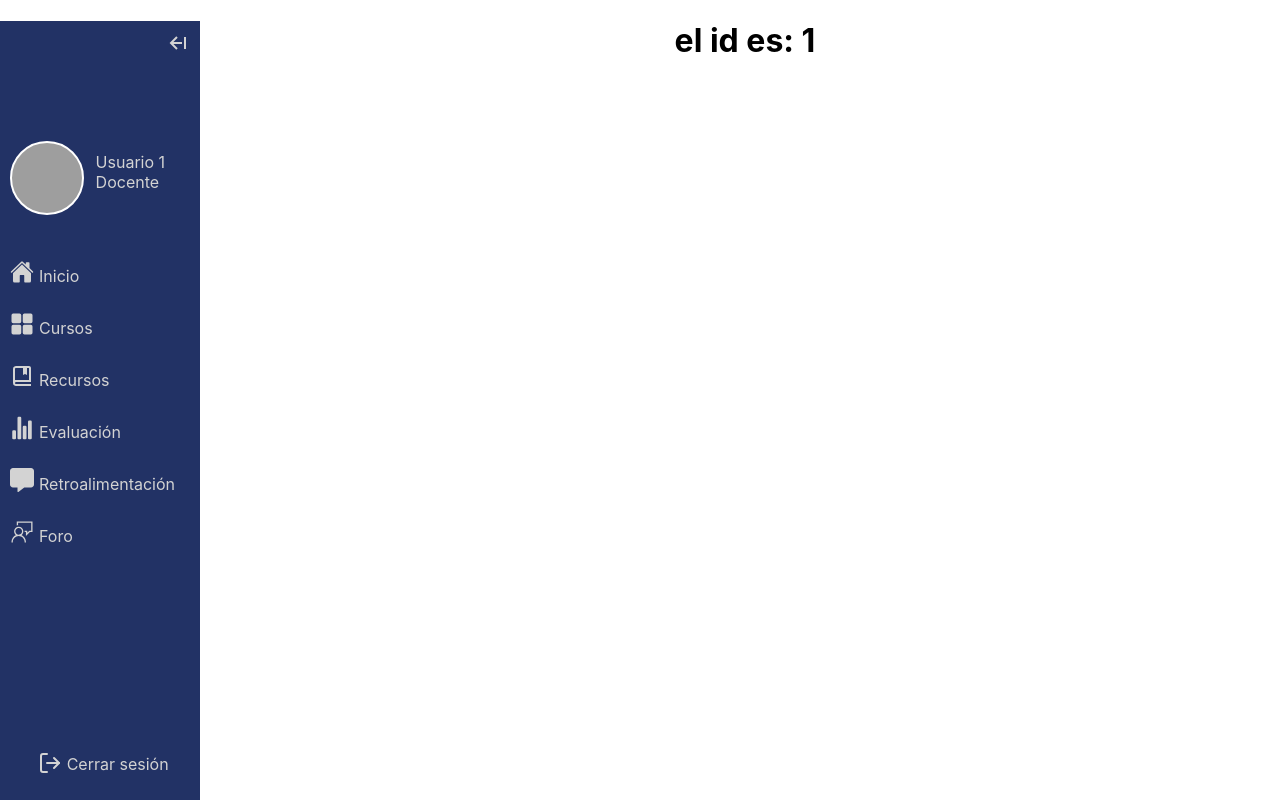
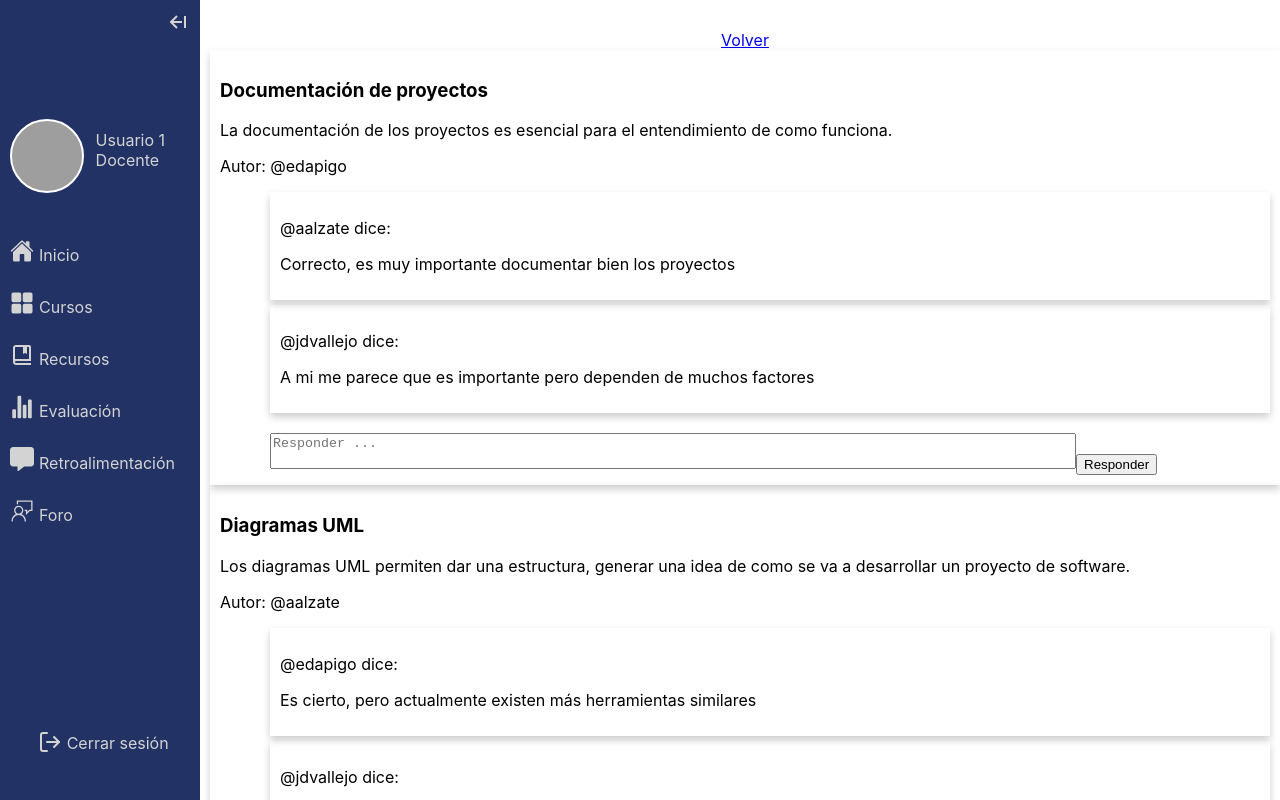
Before and after one commit to Aalzate95/Iot-cloud-front, a React (Create React App) app: page /foro/1 in a window 1280 px wide. Shown: the top 800 px of the page. Built offline with nearby package versions, Linux system fonts and the light colour scheme; grey boxes are pictures that could not be loaded.

Commit message:
Estructura foro y renderizado

```diff
--- /dev/null
+++ b/src/data/dataForo.json
@@ -0,0 +1,142 @@
+{
+    "prev":"",
+    "next":"",
+    "results":[
+        {
+            "id":1,
+            "title":"Ingenieria de Software II",
+            "description":"Foro para el curso de Ingenieria de Software II de la ESPOL.",
+            "user":"Alexander Alzate",
+            "courses":[2,1],
+            "deleted":false,
+            "creationDate":"",
+            "updateDate":"",
+            "topics":[
+                {
+                    "id":"11",
+                    "title":"Documentación de proyectos",
+                    "description":"La documentación de los proyectos es esencial para el entendimiento de como funciona.",
+                    "user":"edapigo",
+                    "deleted":false,
+                    "creationDate":"16/05/2021",
+                    "updateDate":"16/05/2021",
+                    "replies":[
+                        {
+                            "id":"111",
+                            "content":"Correcto, es muy importante documentar bien los proyectos",
+                            "creationDate":"16/05/2021",
+                            "updateDate":"16/05/2021",
+                            "deleted":false,
+                            "user":"aalzate"
+                        },
+                        {
+                            "id":"112",
+                            "content":"A mi me parece que es importante pero dependen de muchos factores",
+                            "creationDate":"16/05/2021",
+                            "updateDate":"16/05/2021",
+                            "deleted":false,
+                            "user":"jdvallejo"
+                        }
+                    ]
+
+                },
+                {
+                    "id":"12",
+                    "title":"Diagramas UML",
+                    "description":"Los diagramas UML permiten dar una estructura, generar una idea de como se va a desarrollar un proyecto de software.",
+                    "user":"aalzate",
+                    "deleted":false,
+                    "creationDate":"22/05/2021",
+                    "updateDate":"22/05/2021",
+                    "replies":[
+                        {
+                            "id":"121",
+                            "content":"Es cierto, pero actualmente existen más herramientas similares",
+                            "creationDate":"22/05/2021",
+                            "updateDate":"22/05/2021",
+                            "deleted":false,
+                            "user":"edapigo"
+                        },
+                        {
+                            "id":"122",
+                            "content":"@edapigo, por favor mencionalas o danos fuentes de información para buscarlas e implementarlas",
+                            "creationDate":"22/05/2021",
+                            "updateDate":"22/05/2021",
+                            "deleted":false,
+                            "user":"jdvallejo"
+                        },
+                        {
+                            "id":"123",
+                            "content":"LA VENIDA DEL SEÑOR ESTA CERCA",
+                            "creationDate":"22/05/2021",
+                            "updateDate":"22/05/2021",
+                            "deleted":false,
+                            "user":"user666"
+                        }
+                    ]
+                }
+            ]
+        },
+        {
+            "id":2,
+            "title":"Estructura de datos",
+            "description":"Foro para el curso de Estructura de datos",
+            "courses":[2,3],
+            "user":"Juliana Guerrero",
+            "deleted":false,
+            "creationDate":"",
+            "updateDate":"",
+            "topics":[
+                {
+                    "id":"21",
+                    "title":"Recursividad y aplicación en situaciones reales",
+                    "description":"Las funciones recursivas, ¿por qué usarlas?",
+                    "user":"edapigo",
+                    "replies":[
+                        {
+                            "id":"211",
+                            "content":"",
+                            "creationDate":"",
+                            "updateDate":"",
+                            "deleted":"",
+                            "user":""
+                        },
+                        {
+                            "id":"212",
+                            "content":"",
+                            "creationDate":"",
+                            "updateDate":"",
+                            "deleted":"",
+                            "user":""
+                        }
+                    ]
+
+                },
+                {
+                    "id":"22",
+                    "title":"LinkedList mejores practicas",
+                    "description":"Como y cuando utilizar listas anidadas",
+                    "user":"CarlosJTovar",
+                    "replies":[
+                        {
+                            "id":"221",
+                            "content":"",
+                            "creationDate":"",
+                            "updateDate":"",
+                            "deleted":"",
+                            "user":""
+                        },
+                        {
+                            "id":"222",
+                            "content":"",
+                            "creationDate":"",
+                            "updateDate":"",
+                            "deleted":"",
+                            "user":""
+                        }
+                    ]
+                }
+            ]
+        }
+    ]
+}
--- a/src/views/foro/Foro.js
+++ b/src/views/foro/Foro.js
@@ -1,60 +1,15 @@
 import React,{useState,useEffect} from "react";
 import "./Foro.css";
 import { Link } from "react-router-dom";
-
-const data = {
-    prev:"",
-    next:"",
-    results:[
-        {
-            id:1,
-            title:"Ingenieria de Software II",
-            description:"Foro para el curso de Ingenieria de Software II de la ESPOL.",
-            user:"Alexander Alzate",
-            courses:[2,1],
-            topics:[
-                {
-                    id:"",
-                    title:"",
-                    description:"",
-                    user:"",
-                    replies:[
-                        {
-                            id:"",
-                            content:"",
-                            creationDate:"",
-                            updateDate:"",
-                            deleted:"",
-                            user:""
-                        },
-                        {
-                            id:"",
-                            content:"",
-                            creationDate:"",
-                            updateDate:"",
-                            deleted:"",
-                            user:""
-                        }
-                    ]
-
-                },
-                {
-                    title:"",
-                    description:"",
-                    creator:"",
-                }
-            ]
-        }
-    ]
-};
+import dataForo from "../../data/dataForo.json";
 
 const Foro = () => {
     const[foros, setForos] = useState([]);
     /* const history = useHistory(); */
 
     useEffect(() => {
-        setForos(data.results);
-      }, [data]);
+        setForos(dataForo.results);
+      }, [dataForo]);
 
     console.log(foros);
 
--- /dev/null
+++ b/src/views/foro/TemplateForo.css
@@ -0,0 +1,28 @@
+.TemplateForo{
+    padding-top: 30px;
+}
+
+.Topic{
+    text-align: left;
+    box-shadow: 0 4px 8px 0 rgba(0,0,0,0.2);
+    transition: 0.3s;
+    padding:10px;
+}
+
+.Replies{
+    margin-left:50px;
+}
+
+.Replie{
+    margin: 5px 0 0 0;
+    box-shadow: 0 4px 8px 0 rgba(0,0,0,0.2);
+    transition: 0.3s;
+    padding:10px;
+}
+
+textarea{
+    resize: none;
+    width:80%;
+    margin: 20px 0 0 0;
+
+}
--- a/src/views/foro/TemplateForo.js
+++ b/src/views/foro/TemplateForo.js
@@ -1,14 +1,77 @@
-import React from "react";
+import React,{useState,useEffect} from "react";
 import { useParams } from "react-router-dom";
+import "./TemplateForo.css";
+import data from "../../data/dataForo.json";
 
 
 const TemplateForo = () => {
+    const [topics,setTopics] = useState([]);
 
     const {id} = useParams();
 
+    useEffect(() => {
+        getTopicsData(data);
+
+    }, [data]);
+
+    const getTopicsData = (data) =>{
+        data.results.map((foro)=>{
+            if(foro.id==id){
+               return setTopics(foro.topics);
+            }
+            return [];
+        });
+    };
+
+    console.log(topics);
+
+    const RenderReplies = (replie) =>{
+        return(
+            <div key={replie.id} className="Replie">
+                <p>@{replie.user} dice:</p>
+                <p>{replie.content}</p>
+            </div>
+        );
+     }
+
+    const RenderTopic = (topic) =>{
+        return(
+            <div key={topic.id} className="Topic">
+                <h3>{topic.title}</h3>
+                <p>{topic.description}</p>
+                <p>Autor: @{topic.user}</p>
+                <div className="Replies">
+                    {topic.replies.map((replie)=>{
+                        return(
+                                RenderReplies(replie)
+                            )
+                    })}
+
+                    <textarea placeholder="Responder ..."></textarea>
+                    <button>Responder</button>
+
+                </div>
+            </div>
+        )
+    };
+
+    const RenderTopics = topics.map((topic)=>{
+        return(
+            RenderTopic(topic)
+            );
+    });
+
+
+
+
     return (
-        <div>
-            <h1>el id es: {id}</h1>
+        <div className="TemplateForo">
+            <div>
+                <a href="/foros">Volver</a>
+            </div>
+            <div>
+                {RenderTopics}
+            </div>
         </div>
      );
 };
```
Also changed, not shown: 1 other file (tests, documents, lock files or other folders).
